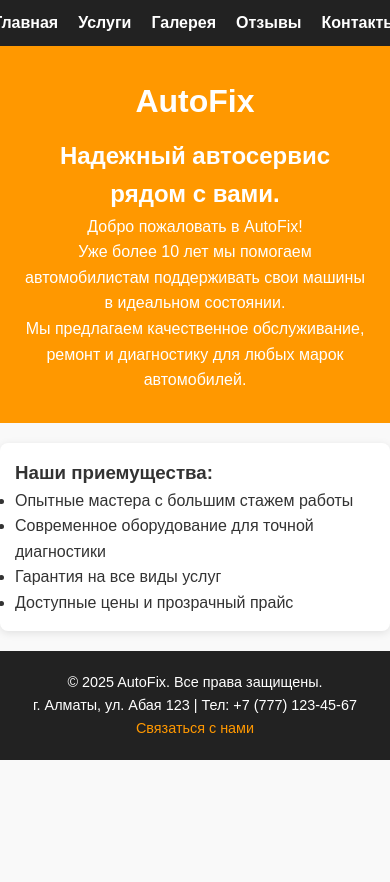
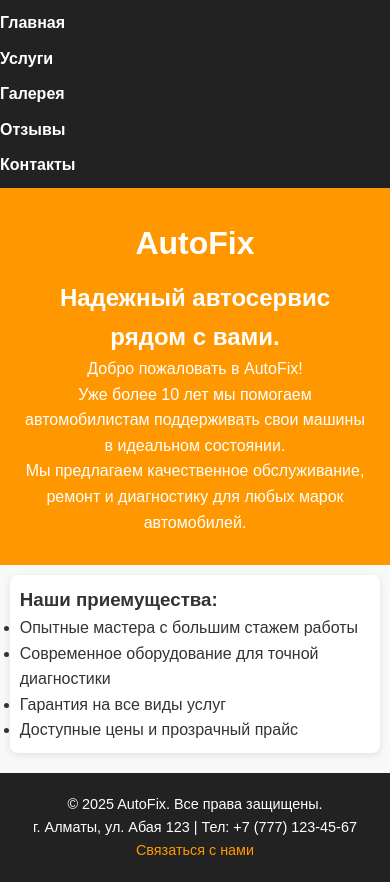
Before and after one commit to MarkyQure234/autofix, a plain HTML site: page index.html in a window 390 px wide. Before the commit the page ends 844 px from the top, so only its background shows below. Drawn offline with Linux system fonts and the light colour scheme.

Commit message:
такссс ну вроде

```diff
--- a/style.css
+++ b/style.css
@@ -11,6 +11,8 @@ body {
     background-color: #f9f9f9;
     color: #333;
     line-height: 1.6;
+    max-width: 100%;
+    overflow-x: hidden; /* запрещает горизонтальный скролл */
 }
 
 /* Навигация */
@@ -59,6 +61,20 @@ main {
     border-radius: 8px;
     box-shadow: 0 2px 8px rgba(0,0,0,0.1);
 }
+
+@media (max-width: 768px) {
+    main {
+        max-width: 95%; /* вместо фиксированных 900px */
+        margin: 10px auto;
+        padding: 10px;
+    }
+
+    nav ul {
+        flex-direction: column; /* меню в столбик */
+        gap: 10px;
+    }
+}
+
 
 /* Таблицы */
 table {
```
